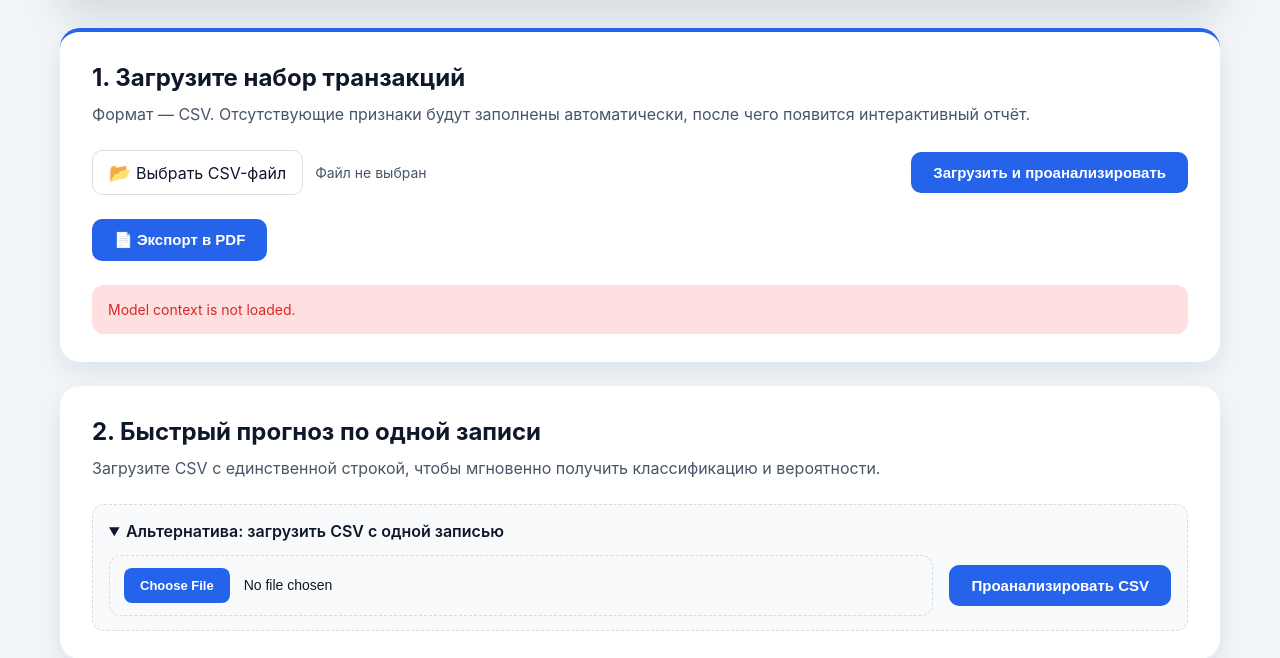
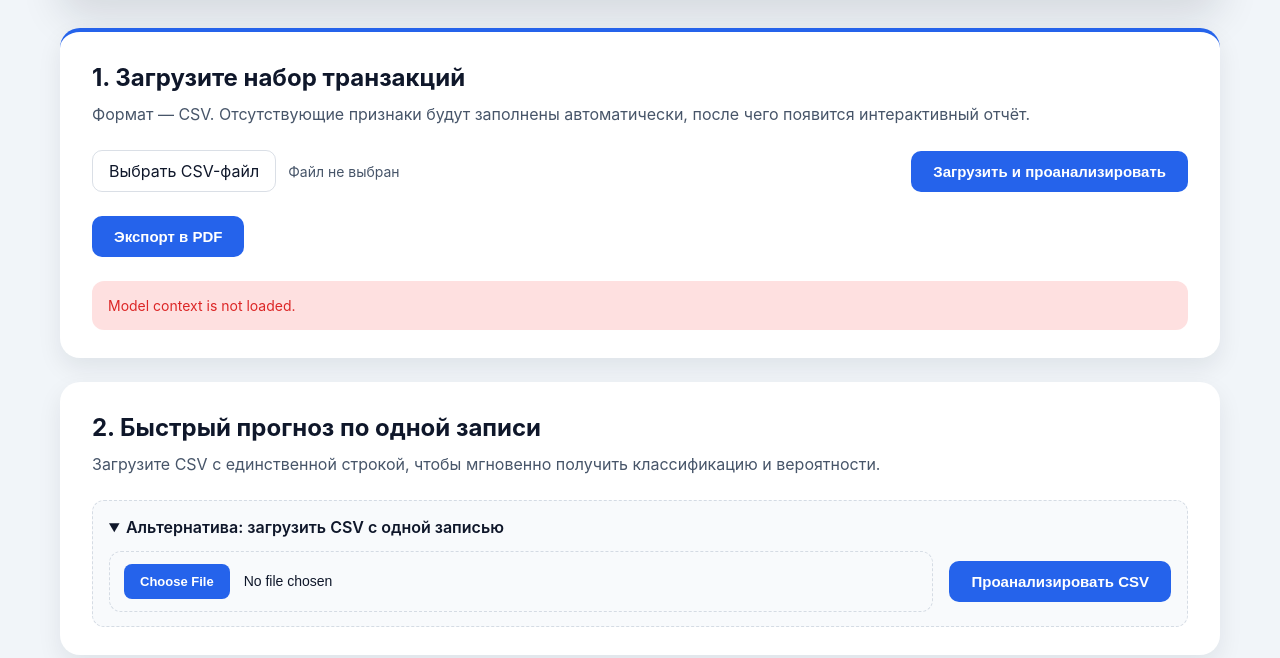
Before and after one commit to Koyd1/FastAPIProjectDataStorm2025, a FastAPI app: page / in a window 1280 px wide. Shown: the part 191-849 px from the top of the page. Run offline with FastAPI, Linux system fonts and the light colour scheme; parts of the project's set-up code (start-up, migrations or seed data) failed here and were passed over.

Commit message:
fix index.html

```diff
--- a/templates/index.html
+++ b/templates/index.html
@@ -154,11 +154,11 @@
             border-color: var(--accent);
             color: var(--accent);
         }
-
+/*
         .file-upload-label::before {
             content: "📂";
             font-size: 18px;
-        }
+        } */
 
         .file-name {
             flex-shrink: 1;
@@ -600,7 +600,7 @@ function showFileName(event) {
                 <button class="button" type="submit" style="flex-shrink: 0;">Загрузить и проанализировать</button>
             </form>
             <form method="get" action="/export-pdf">
-                <button class="button" type="submit">📄 Экспорт в PDF</button>
+                <button class="button" type="submit">Экспорт в PDF</button>
             </form>
             {% if error %}
                 <div class="alert error">{{ error }}</div>
```
